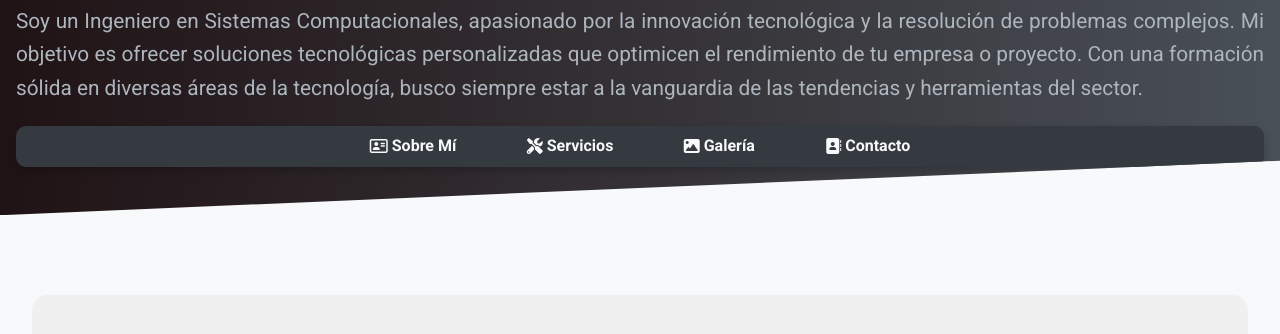
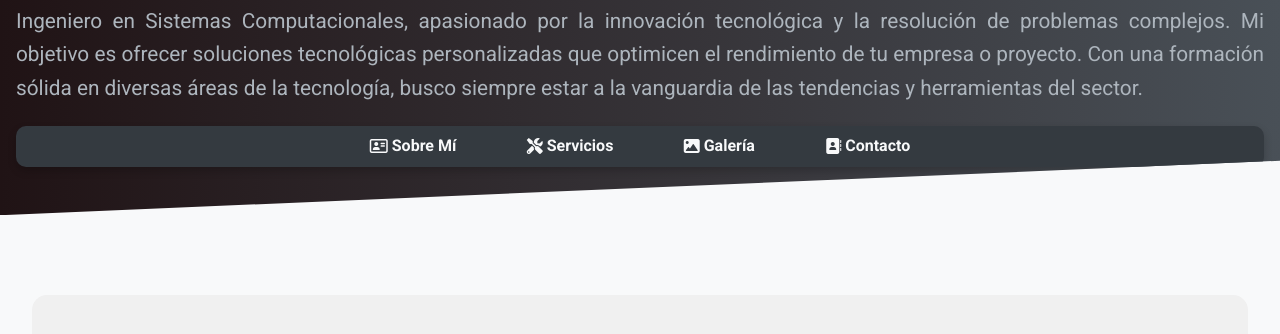
Before and after one commit to davidlara089/davidlaram, a plain HTML site: page index.html in a window 1280 px wide. Shown: the part 329-663 px from the top of the page. Drawn offline with Linux system fonts and the light colour scheme.

Commit message:
Add files via upload

```diff
--- a/index.html
+++ b/index.html
@@ -18,7 +18,7 @@
             <img src="recursos/icono.png" alt="Ícono" class="header-icon">
             <h1><i class="fa-solid fa-toolbox"></i> Soluciones Integrales en Tecnología y Seguridad.</h1>
         </div>
-        <p>Soy un Ingeniero en Sistemas Computacionales, apasionado por la innovación tecnológica y la resolución de problemas complejos. Mi objetivo es ofrecer soluciones tecnológicas personalizadas que optimicen el rendimiento de tu empresa o proyecto. Con una formación sólida en diversas áreas de la tecnología, busco siempre estar a la vanguardia de las tendencias y herramientas del sector.</p>
+        <p>Ingeniero en Sistemas Computacionales, apasionado por la innovación tecnológica y la resolución de problemas complejos. Mi objetivo es ofrecer soluciones tecnológicas personalizadas que optimicen el rendimiento de tu empresa o proyecto. Con una formación sólida en diversas áreas de la tecnología, busco siempre estar a la vanguardia de las tendencias y herramientas del sector.</p>
         <nav>
             <ul class="nav-menu">
                 <li><a href="#about"><i class="fa-regular fa-address-card"></i> Sobre Mí</a></li>
```
